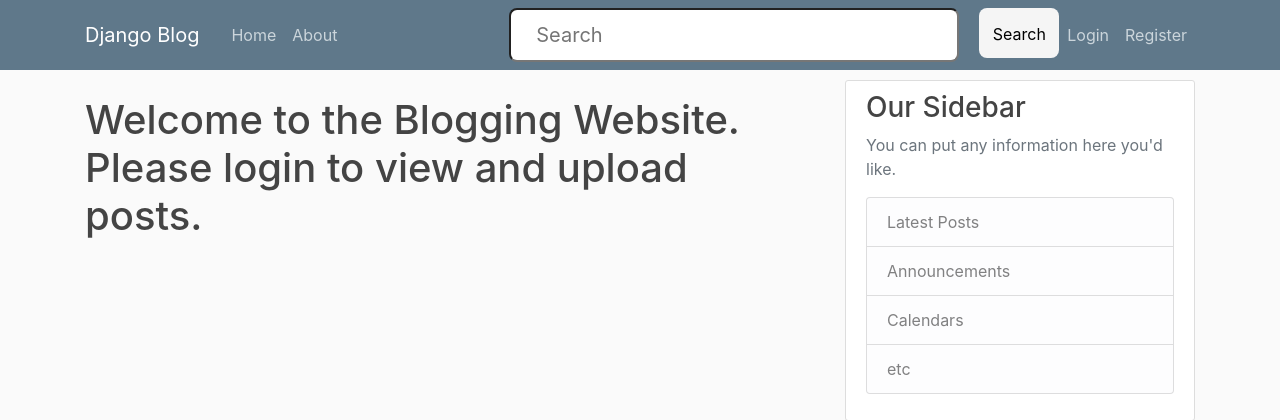
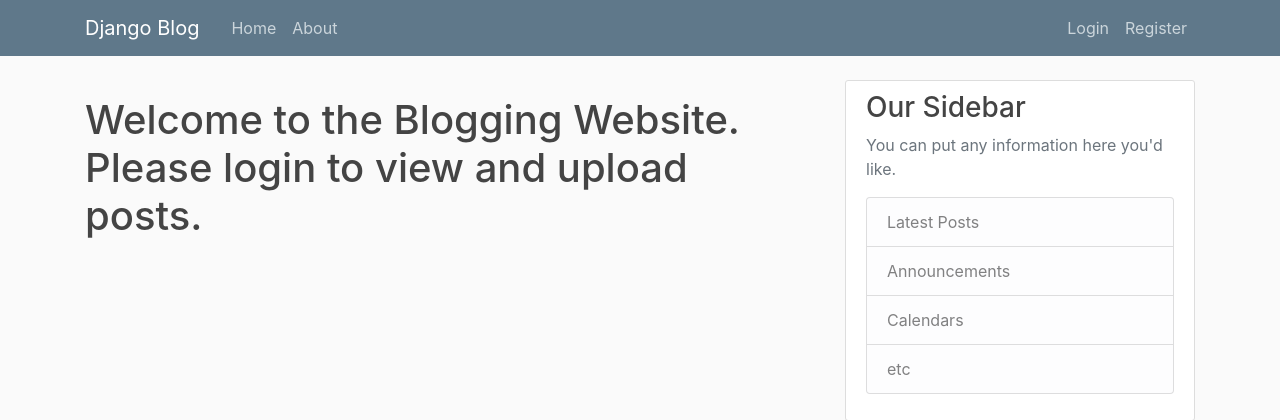
Before and after one commit to saurav0312/Blogging-App, a Django app: page / in a window 1280 px wide. Shown: the top 420 px of the page. Run offline with Django 3.2, Linux system fonts and the light colour scheme; data comes from the database, SQL or seed files in the repository; both versions use the stored data as it was after the commit; some libraries are stand-ins or nearby versions.

Commit message:
New changes

```diff
--- a/MyWebsite/blog/static/blog/main.css
+++ b/MyWebsite/blog/static/blog/main.css
@@ -134,8 +134,8 @@ a.article-title:hover {
 .formss-control{
             padding: 25px;
             font-size: 20px;
-            width:450px;
-            height: 50px;
+            width:200px;
+            height: 20px;
             border-radius: 8px;
         }
 
--- a/MyWebsite/blog/templates/blog/base.html
+++ b/MyWebsite/blog/templates/blog/base.html
@@ -33,6 +33,7 @@
 
             </div>
 
+              <!--
               <div class="Search">
                 <form>
                     <div class="input-group">
@@ -44,6 +45,7 @@
                     </div>
                 </form>
               </div>
+              -->
 
             <!-- Navbar Right Side -->
             <div class="navbar-nav">
@@ -73,6 +75,7 @@
             {% endif %}
           {% block content %}{% endblock %}
         </div>
+
         <div class="col-md-4">
           <div class="content-section">
             <h3>Our Sidebar</h3>
--- a/MyWebsite/blog/views.py
+++ b/MyWebsite/blog/views.py
@@ -31,12 +31,12 @@ def like_post(request):
         post.liked_by.add(request.user)
     post.save()
     context = {
-        'posts': Post.objects.all(),
+        'posts': Post.objects.all().order_by('-date_posted'),
         'title': 'Home'
     }
-    #return render(request, 'blog/home.html', context)
+    return render(request, 'blog/home.html', context)
 
-    return HttpResponseRedirect(post.get_absolute_url())
+    #return HttpResponseRedirect(post.get_absolute_url())
 
 
 class PostListView(ListView):
@@ -44,7 +44,7 @@ class PostListView(ListView):
     template_name = 'blog/home.html' #<app>/<model>_<viewtype>.html
     context_object_name = 'posts'
     ordering = ['-date_posted']
-    paginate_by = 3
+    #paginate_by = 3
 
 
 class UserPostListView(ListView):
```
Also changed, not shown: MyWebsite/blog/templates/blog/home.html (+5 -2 lines), MyWebsite/db.sqlite3.
